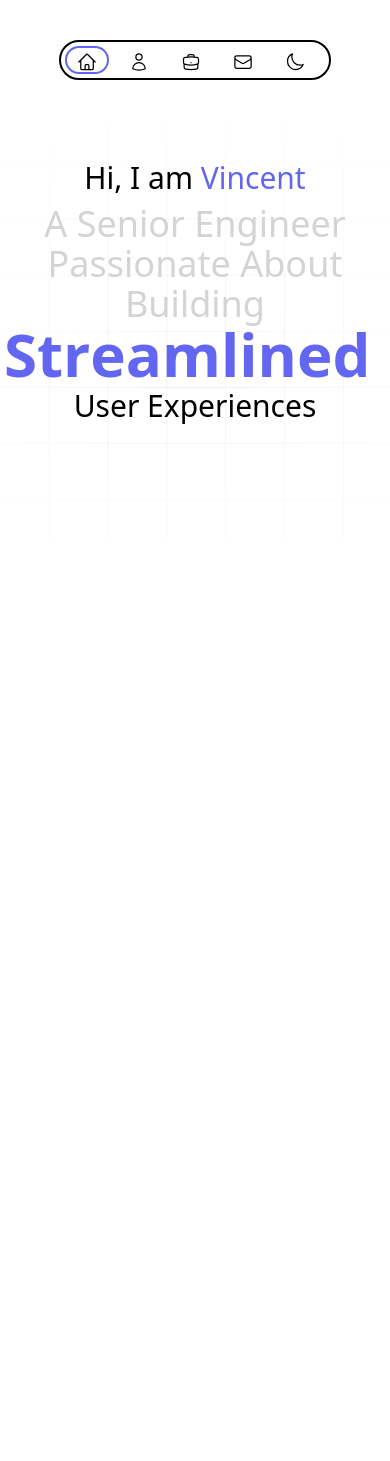
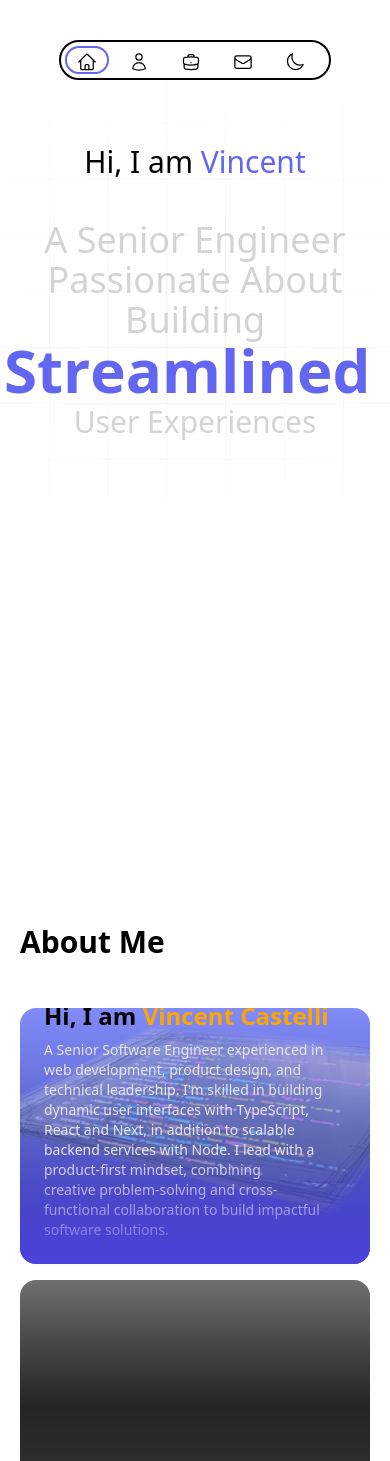
Before and after one commit to VincentCastelli/vincent-site-v2, a React (Vite) app: page / in a window 390 px wide. Shown: the top 1461 px of the page. Before the commit the page ends 964 px from the top, so only its background shows below. Built offline with nearby package versions, Linux system fonts and the light colour scheme.

Commit message:
Added first About grid item

```diff
--- a/src/App.jsx
+++ b/src/App.jsx
@@ -1,13 +1,14 @@
 import Navbar from "./sections/Navbar";
 import Hero from "./sections/Hero";
+import About from "./sections/About";
 
 const App = () => {
   return (
     <>
-      <div className="container mx-auto max-w-7xl">
-        <Navbar />
+      <Navbar />
+      <div className="container mx-auto max-w-7xl pt-20">
         <Hero />
-        {/* About */}
+        <About />
         {/* Experience */}
         {/* Contact */}
         {/* Footer */}
--- a/src/components/HeroText.jsx
+++ b/src/components/HeroText.jsx
@@ -15,7 +15,7 @@ const HeroText = () => {
       {/* Desktop View */}
       <div className={"flex-col hidden md:flex c-space"}>
         <motion.h1
-          className="text-5xl font-medium pl-1 mb-2"
+          className="text-5xl font-medium pl-1 mb-30"
           variants={variants}
           initial="hidden"
           animate="visible"
@@ -61,9 +61,9 @@ const HeroText = () => {
         </div>
       </div>
       {/* Mobile View */}
-      <div className="flex flex-col space-y-2 md:hidden -mt-10">
+      <div className="flex flex-col space-y-2 md:hidden -mt-4">
         <motion.p
-          className="text-3xl font-medium"
+          className="text-3xl font-medium mb-10"
           variants={variants}
           initial="hidden"
           animate="visible"
@@ -98,7 +98,7 @@ const HeroText = () => {
             />
           </motion.div>
           <motion.p
-            className="text-3xl font-medium mt-1"
+            className="text-3xl font-medium mt-1 text-neutral-300"
             variants={variants}
             initial="hidden"
             animate="visible"
--- a/src/index.css
+++ b/src/index.css
@@ -177,3 +177,94 @@ body {
   --text-light: #f5f5f5;
   --text-dark: #1a1a1a;
 }
+
+.c-space {
+  @apply sm:px-10 px-5 lg:px-20;
+}
+
+.section-spacing {
+  @apply min-h-screen md:mt-20;
+}
+
+.hover-animation {
+  @apply hover:-translate-y-1 duration-200;
+}
+
+.text-heading {
+  @apply font-bold text-3xl md:text-4xl;
+}
+
+.headertext {
+  @apply mt-2 mb-2 text-2xl md:text-4xl font-semibold;
+}
+
+.subtext {
+  @apply text-neutral-200 text-sm font-light md:text-base text-pretty;
+}
+
+/* Navigation */
+.nav-ul {
+  @apply flex flex-col items-center gap-4 sm:flex-row md:gap-6 relative z-20;
+}
+
+.nav-li {
+  @apply text-neutral-400 hover:text-white max-sm:w-full max-sm:rounded-md py-2 max-sm:px-5;
+}
+
+.nav-link {
+  @apply text-lg md:text-base hover:text-white transition-colors;
+}
+/* Button Components */
+.btn {
+  @apply relative px-1 py-4 text-sm text-center rounded-full font-extralight bg-primary-500 w-[12rem] cursor-pointer overflow-hidden;
+}
+
+/* About Section */
+.grid-1 {
+  @apply row-span-2 md:col-span-3 h-[16rem] md:h-full relative overflow-hidden hover:-translate-y-1 duration-200;
+}
+.grid-2 {
+  @apply row-span-1 md:col-span-3 h-[16rem] md:h-full relative overflow-hidden hover:-translate-y-1 duration-200;
+}
+.grid-3 {
+  @apply row-span-1 md:col-span-3 h-[16rem] md:h-full relative overflow-hidden hover:-translate-y-1 duration-200;
+}
+.grid-4 {
+  @apply row-span-1 md:col-span-2 h-[16rem] md:h-full relative overflow-hidden hover:-translate-y-1 duration-200;
+}
+.grid-5 {
+  @apply row-span-1 md:col-span-4 h-[16rem] md:h-full relative overflow-hidden hover:-translate-y-1 duration-200;
+}
+
+.grid-default-color {
+  @apply p-6 bg-gradient-to-b from-secondary-400 to-secondary-800 rounded-2xl;
+}
+
+.grid-primary-color {
+  @apply p-6 bg-gradient-to-b from-primary-400 to-primary-800 rounded-2xl;
+}
+
+.grid-special-color {
+  @apply p-6 bg-gradient-to-b from-tertiary-400 to-tertiary-800 rounded-2xl;
+}
+
+.grid-black-color {
+  @apply p-6 bg-gradient-to-b from-[#6f6f6f] via-[#242424] to-[#3A3A3A] rounded-2xl;
+}
+
+.grid-offwhite-color {
+  @apply p-6 bg-gradient-to-b from-[#edeef2] via-[#ffffff] to-[#9c9da0] rounded-2xl;
+}
+
+/* Contact Section*/
+.field-label {
+  @apply text-sm font-medium leading-none peer-disabled:cursor-not-allowed peer-disabled:opacity-70;
+}
+
+.field-input {
+  @apply w-full min-h-10 rounded-md px-3 py-2 text-sm bg-white/10 transition duration-200 placeholder-neutral-500 border border-white/10 mt-2;
+}
+
+.field-input-focus {
+  @apply focus-visible:outline-none focus-visible:ring-2 focus-visible:ring-white/20;
+}
--- a/src/sections/About.jsx
+++ b/src/sections/About.jsx
@@ -0,0 +1,48 @@
+import useDarkMode from "../hooks/useDarkMode";
+
+const About = () => {
+  const isDarkMode = useDarkMode();
+
+  return (
+    <section id="about" className="c-space section-spacing">
+      <h2 className="text-heading">About Me</h2>
+      <div className="grid grid-cols-1 gap-4 md:grid-cols-6 md:auto-rows-[18rem] mt-12">
+        {/* Grid 1 */}
+        <div className="flex items-end grid-default-color grid-1">
+          <img
+            className="absolute scale-[1.4] -top-[.5rem] opacity-40 md:opacity-100 md:scale-[3] md:left-25 md:inset-y-8 lg:scale-[1.5]"
+            src="assets/coding-pov.png"
+            alt="Coding POV"
+          />
+          <div className="z-10 md:mb-6">
+            <p className="headertext">
+              {"Hi, I am"}{" "}
+              <span className={isDarkMode ? "text-primary" : "text-tertiary"}>
+                Vincent Castelli
+              </span>
+            </p>
+            <p className="subtext">
+              A Senior Software Engineer experienced in web development, product
+              design, and technical leadership. I'm skilled in building dynamic
+              user interfaces with TypeScript, React and Next, in addition to
+              scalable backend services with Node. I lead with a product-first
+              mindset, combining creative problem-solving and cross-functional
+              collaboration to build impactful software solutions.
+            </p>
+            <div className="absolute inset-x-0 pointer-events-none -bottom-4 h-1/2 sm:h-3 bg-gradient-to-t from-secondary-600"></div>
+          </div>
+        </div>
+        {/* Grid 2 */}
+        <div className="grid-black-color grid-2"></div>
+        {/* Grid 3 */}
+        <div className="grid-primary-color grid-3"></div>
+        {/* Grid 4 */}
+        <div className="grid-black-color grid-4"></div>
+        {/* Grid 5 */}
+        <div className="grid-default-color grid-5"></div>
+      </div>
+    </section>
+  );
+};
+
+export default About;
--- a/src/sections/Navbar.jsx
+++ b/src/sections/Navbar.jsx
@@ -1,5 +1,6 @@
 import { useRef, useState, useEffect } from "react";
 import { motion } from "motion/react";
+import useDarkMode from "../hooks/useDarkMode";
 import {
   HomeIcon,
   UserIcon,
@@ -24,7 +25,7 @@ const SlideTabs = () => {
     opacity: 0,
   });
 
-  const [isDarkMode, setIsDarkMode] = useState(false);
+  const isDarkMode = useDarkMode();
 
   // Initialize cursor position for Home tab
   useEffect(() => {
@@ -40,7 +41,6 @@ const SlideTabs = () => {
   }, []);
 
   const toggleDarkMode = () => {
-    setIsDarkMode((prev) => !prev);
     document.documentElement.classList.toggle("dark");
     setHoveredTab(null);
     setHoverPosition({ left: 0, width: 0, opacity: 0 });
@@ -198,8 +198,37 @@ const Cursor = ({ position, isDarkMode, isHovering }) => {
 };
 
 const Navbar = () => {
+  const [isVisible, setIsVisible] = useState(true);
+  const [lastScrollY, setLastScrollY] = useState(0);
+
+  useEffect(() => {
+    const controlNavbar = () => {
+      const currentScrollY = window.scrollY;
+
+      if (currentScrollY < lastScrollY || currentScrollY < 100) {
+        // Scrolling up or near top - show navbar
+        setIsVisible(true);
+      } else if (currentScrollY > lastScrollY && currentScrollY > 100) {
+        // Scrolling down and not near top - hide navbar
+        setIsVisible(false);
+      }
+
+      setLastScrollY(currentScrollY);
+    };
+
+    window.addEventListener("scroll", controlNavbar);
+
+    return () => {
+      window.removeEventListener("scroll", controlNavbar);
+    };
+  }, [lastScrollY]);
+
   return (
-    <div className="py-10">
+    <div
+      className={`fixed top-0 left-0 right-0 z-50 py-10 transition-transform duration-300 ease-in-out bg-transparent ${
+        isVisible ? "translate-y-0" : "-translate-y-full"
+      }`}
+    >
       <SlideTabs />
     </div>
   );
```
Also changed, not shown: public/assets/coding-pov.png.
